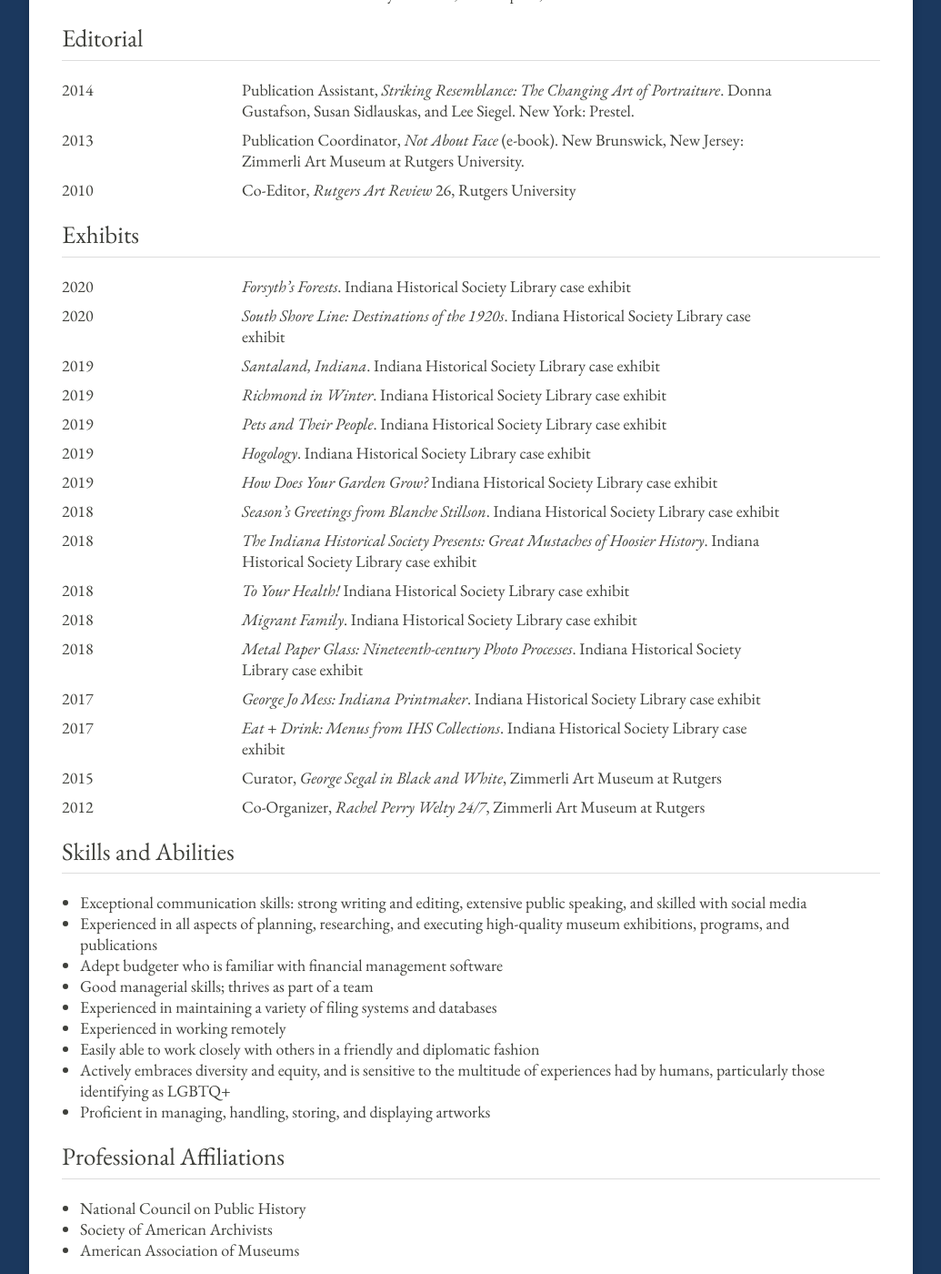
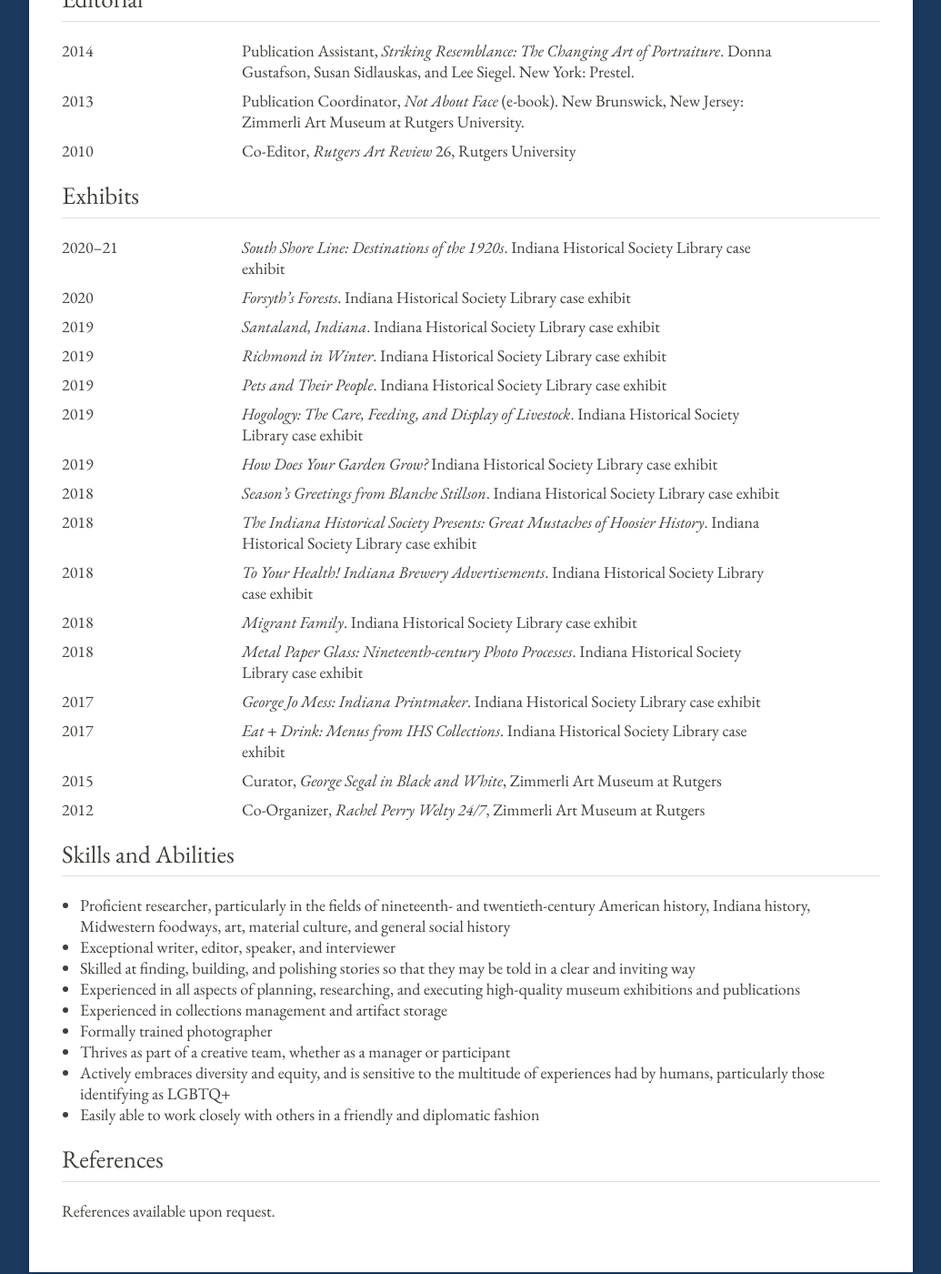
Before and after one commit to madebysteve/katescott.net, a Jekyll site: the page built from index.markdown, in a window 1280 px wide and 1400 px high, scrolled down 2631 px. Shown: the whole window at 91% size, without its empty margins (122-1157 px from the left). Built offline with Jekyll 4.4.1, drawn with Linux system fonts in a browser that asks for light colours; some of the changed text lies outside the part shown.

Commit message:
CV updates

```diff
--- a/_layouts/default.html
+++ b/_layouts/default.html
@@ -73,15 +73,13 @@
           Assistant Reference Librarian, Indiana Historical Society
           <ul>
             <li>Provide research guidance for library patrons across Indiana</li>
-            <li>Construct guides and databases to increase the accessibility of research information and materials</li>
-            <li>Manage files and records relating to library operations</li>
+            <li>Produce blog posts on Indiana history</li>
             <li>Create library case exhibits featuring visual collections materials</li>
-            <li>Produce blog posts on Indiana history</li>
           </ul>
         </div>
       </li>
       <li>
-        <div class="date">2017–2020</div>
+        <div class="date">2017–present</div>
         <div class="text">
           Volunteer Judge, National History Day Indiana
           <ul>
@@ -100,15 +98,6 @@
         </div>
       </li>
       <li>
-        <div class="date">2015</div>
-        <div class="text">
-          Volunteer Storyteller, Riley Hospital for Children
-          <ul>
-            <li>Developed and performed original stories for Riley patients</li>
-          </ul>
-        </div>
-      </li>
-      <li>
         <div class="date">2014–15</div>
         <div class="text">
           Project Archivist, Indiana Historical Society
@@ -118,10 +107,13 @@
           </ul>
         </div>
       </li>
-      <li style="margin-bottom: 20px;">
-        <div class="date">2013–14</div>
+      <li>
+        <div class="date">2014–15</div>
         <div class="text">
-          Founder and Writer, <i>Images From American History</i> blog, accessible <a href="https://www.imagesfromamericanhistory.com/">here</a>
+          Volunteer Storyteller, Riley Hospital for Children
+          <ul>
+            <li>Developed and performed original stories for Riley patients</li>
+          </ul>
         </div>
       </li>
       <li>
@@ -141,8 +133,6 @@
           <ul>
             <li>Curated and aided in the production of museum exhibitions</li>
             <li>Organized educational programs</li>
-            <li>Liased with artists, educators, speakers, and donors</li>
-            <li>Managed records related to artists, artworks, and museum events</li>
             <li>Coordinated museum publishing projects</li>
           </ul>
         </div>
@@ -150,10 +140,7 @@
       <li>
         <div class="date">2009-11</div>
         <div class="text">
-          Instructor, Rutgers University, New Brunswick, New Jersey
-          <ul>
-            <li>Taught undergraduate art history courses</li>
-          </ul>
+          Instructor, Rutgers University Art History Department, New Brunswick, New Jersey
         </div>
       </li>
       <li>
@@ -162,6 +149,7 @@
           Managing Editor, <i>Reporter</i> weekly magazine, Rochester Institute of Technology, Rochester, New York
           <ul>
             <li>Co-managed a staff of approximately 30 writers</li>
+            <li>Oversaw production of magazine content and ensured efficient workflow</li>
             <li>Oversaw staff critiques, editorial meetings, and advisory board meetings</li>
             <li>Developed and edited content</li>
             <li>Developed and managed house style guide</li>
@@ -198,6 +186,12 @@
         </div>
       </li>
       <li>
+        <div class="date">2013–14</div>
+        <div class="text">
+          <i>Images from American History</i> blog, available <a href="http://imagesfromamericanhistory.com/">here</a>.
+        </div>
+      </li>
+      <li>
         <div class="date">2013</div>
         <div class="text">
           “Phantoms and Frauds: The History of Spirit Photography” on <i>OUPblog: Oxford University Press’s Academic
@@ -209,6 +203,12 @@
 
     <h2>Lectures And Interviews</h2>
     <ul class="dated-list">
+      <li>
+        <div class="date">2021</div>
+        <div class="text">
+          “Afternoon with an Archivist: The Old-Fashioned Hoosier Cookbook Show.” Upcoming online program at the Indiana Historical Society
+        </div>
+      </li>
       <li>
         <div class="date">2020</div>
         <div class="text">
@@ -240,6 +240,12 @@
           Museum, Indianapolis, Indiana
         </div>
       </li>
+      <li>
+        <div class="date">2015</div>
+        <div class="text">
+          “The Final Frontier: Edward Moran’s <i>The Valley in the Sea</i>.” Lecture at the Southeast College Art Conference, Pittsburgh, Pennsylvania
+        </div>
+      </li>
     </ul>
 
     <h2>Editorial</h2>
@@ -247,15 +253,13 @@
       <li>
         <div class="date">2014</div>
         <div class="text">
-          Publication Assistant, <i>Striking Resemblance: The Changing Art of Portraiture</i>. Donna Gustafson, Susan
-          Sidlauskas, and Lee Siegel. New York: Prestel.
+          Publication Assistant, <i>Striking Resemblance: The Changing Art of Portraiture</i>. Donna Gustafson, Susan Sidlauskas, and Lee Siegel. New York: Prestel.
         </div>
       </li>
       <li>
         <div class="date">2013</div>
         <div class="text">
-          Publication Coordinator, <i>Not About Face</i> (e-book). New Brunswick, New Jersey: Zimmerli Art Museum at
-          Rutgers University.
+          Publication Coordinator, <i>Not About Face</i> (e-book). New Brunswick, New Jersey: Zimmerli Art Museum at Rutgers University.
         </div>
       </li>
       <li>
@@ -269,15 +273,15 @@
     <h2>Exhibits</h2>
     <ul class="dated-list">
       <li>
-        <div class="date">2020</div>
+        <div class="date">2020–21</div>
         <div class="text">
-          <i>Forsyth’s Forests</i>. Indiana Historical Society Library case exhibit
+          <i>South Shore Line: Destinations of the 1920s</i>. Indiana Historical Society Library case exhibit
         </div>
       </li>
       <li>
         <div class="date">2020</div>
         <div class="text">
-          <i>South Shore Line: Destinations of the 1920s</i>. Indiana Historical Society Library case exhibit
+          <i>Forsyth’s Forests</i>. Indiana Historical Society Library case exhibit
         </div>
       </li>
       <li>
@@ -301,7 +305,7 @@
       <li>
         <div class="date">2019</div>
         <div class="text">
-          <i>Hogology</i>. Indiana Historical Society Library case exhibit
+          <i>Hogology: The Care, Feeding, and Display of Livestock</i>. Indiana Historical Society Library case exhibit
         </div>
       </li>
       <li>
@@ -325,7 +329,7 @@
       <li>
         <div class="date">2018</div>
         <div class="text">
-          <i>To Your Health!</i> Indiana Historical Society Library case exhibit
+          <i>To Your Health! Indiana Brewery Advertisements</i>. Indiana Historical Society Library case exhibit
         </div>
       </li>
       <li>
@@ -368,22 +372,15 @@
 
     <h2>Skills and Abilities</h2>
     <ul>
-      <li>Exceptional communication skills: strong writing and editing, extensive public speaking, and skilled with social media </li>
-      <li>Experienced in all aspects of planning, researching, and executing high-quality museum exhibitions, programs, and publications</li>
-      <li>Adept budgeter who is familiar with financial management software</li>
-      <li>Good managerial skills; thrives as part of a team</li>
-      <li>Experienced in maintaining a variety of filing systems and databases</li>
-      <li>Experienced in working remotely</li>
+      <li>Proficient researcher, particularly in the fields of nineteenth- and twentieth-century American history, Indiana history, Midwestern foodways, art, material culture, and general social history</li>
+      <li>Exceptional writer, editor, speaker, and interviewer</li>
+      <li>Skilled at finding, building, and polishing stories so that they may be told in a clear and inviting way</li>
+      <li>Experienced in all aspects of planning, researching, and executing high-quality museum exhibitions and publications</li>
+      <li>Experienced in collections management and artifact storage</li>
+      <li>Formally trained photographer </li>
+      <li>Thrives as part of a creative team, whether as a manager or participant</li>
+      <li>Actively embraces diversity and equity, and is sensitive to the multitude of experiences had by humans, particularly those identifying as LGBTQ+ </li>
       <li>Easily able to work closely with others in a friendly and diplomatic fashion</li>
-      <li>Actively embraces diversity and equity, and is sensitive to the multitude of experiences had by humans, particularly those identifying as LGBTQ+ </li>
-      <li>Proficient in managing, handling, storing, and displaying artworks</li>
-    </ul>
-
-    <h2>Professional Affiliations</h2>
-    <ul>
-      <li>National Council on Public History</li>
-      <li>Society of American Archivists</li>
-      <li>American Association of Museums</li>
     </ul>
 
     <h2>References</h2>
```
